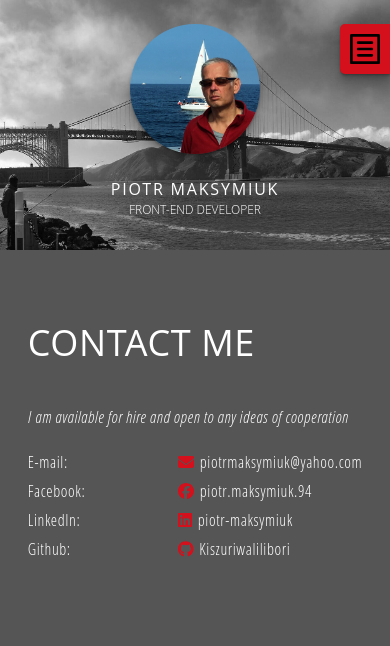
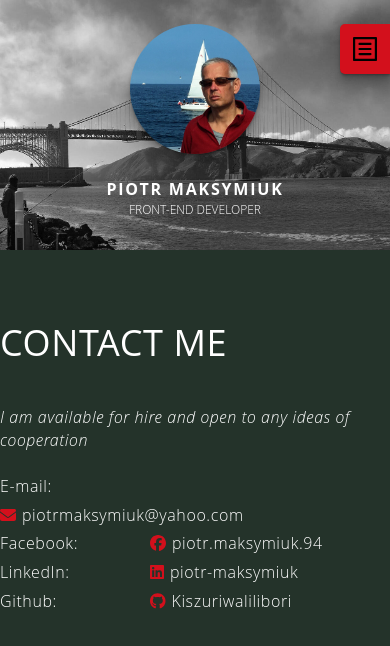
Before and after one commit to Kiszuriwalilibori/PortfolioNext, a Next.js app: page /contact in a window 390 px wide. Shown: the top 646 px of the page. Built offline with nearby package versions, Linux system fonts and the light colour scheme.

Commit message:
aboutme and contact basically ok

```diff
--- a/pages/contact.tsx
+++ b/pages/contact.tsx
@@ -1,7 +1,7 @@
 import Content from "../src/components/contact/content";
+import MobileHeader from "../src/components/headerMobile";
 import { useBreakpoints } from "../contexts/ViewPortProvider";
 import { Contacts } from "../types";
-import MobileHeader from "../src/components/headerMobile";
 
 const small = new Set<string>(["mobile", "phablet"]);
 
@@ -19,7 +19,7 @@ export default function Contact(props: Props) {
         <section className="contact">
             {/* {small.has(desktopSize) && <MobileHeader route={"contact"} />} */}
 
-            <article className={small.has(desktopSize) ? "contact__content-mobile" : "contact__content-above-mobile"}>
+            <article className="contact__content">
                 <Content data={data} title={title} />
             </article>
         </section>
--- a/src/components/header/navbar.tsx
+++ b/src/components/header/navbar.tsx
@@ -1,5 +1,6 @@
 import Link from "./link";
 import { MouseEventHandler, useId } from "react";
+import MenuToggler from "./menuToggler";
 
 const links = ["aboutme", "skills", "projects", "contact"];
 
--- a/styles/_contact.scss
+++ b/styles/_contact.scss
@@ -14,6 +14,33 @@
 .contact {
     @extend .section;
     background: url(../public/backgrounds/contact.jpg) top right no-repeat;
+
+    &__content {
+        display: flex;
+        justify-content: center;
+        @include mobile {
+            padding-top: $grid;
+            height: calc(100vh - $header-mobile-height);
+            font-weight: 200;
+            letter-spacing: 0.6px;
+            margin-top: $header-mobile-height;
+            background-color: $greyish;
+            background-color: #24332a;
+            color: white;
+        }
+        @include above-mobile {
+            position: absolute;
+            left: 25%;
+            right: 0;
+            width: 75%;
+            min-height: 100vh;
+            align-items: center;
+            & p {
+                @include media-sm {
+                    font-size: 16px;
+                }
+            }
+        }
         & .wrapper {
             display: flex;
             align-items: flex-start;
@@ -52,35 +79,6 @@
                     & a span {
                         padding-left: 6px;
                     }
-            }
-        }
-    }
-    &__content {
-        &-mobile {
-            display: flex;
-            justify-content: center;
-            padding-top: $grid;
-            line-height: 1.4;
-            font-stretch: condensed;
-
-            height: calc(100vh - $header-mobile-height);
-            font-weight: 200;
-            letter-spacing: 0.6px;
-
-            margin-top: $header-mobile-height;
-            background-color: #555;
-            color: white;
-        }
-        &-above-mobile {
-            @extend .content-above-mobile;
-            min-height: 100vh;
-            display: flex;
-            justify-content: center;
-            align-items: center;
-
-            & p {
-                @include media-sm {
-                    font-size: 16px;
                 }
             }
         }
--- a/styles/_headerMobile.scss
+++ b/styles/_headerMobile.scss
@@ -18,7 +18,7 @@
         top: $mobile-top-distance;
         padding-left: $mobile-padding;
         font-size: 22px;
-        font-weight: 500;
+        font-weight: 700;
         text-transform: uppercase;
 
         @include media-xsm {
--- a/styles/_variables.scss
+++ b/styles/_variables.scss
@@ -2,9 +2,10 @@ $text-dark-color: #001820;
 $text-lighter-color: #d3101c;
 
 $sidebar-background-color: rgba(145, 13, 13, 0.8);
-$mobile-aboutme-background-color: #4d4e41; //#24332A
+$mobile-background-color: #24332a; //#4d4e41;
 $rest-background-color: rgb(67, 96, 29);
 $whitish: rgba(255, 255, 255, 0.65);
+$greyish: #555;
 
 $font-raleway: "Raleway", sans-serif; //
 $font-open-sans: "Open Sans", sans-serif; //
--- a/styles/style.css
+++ b/styles/style.css
@@ -340,7 +340,7 @@ body {
   overflow-y: auto;
 }
 
-.content-above-mobile, .contact__content-above-mobile, .aboutme__content-above-mobile {
+.content-above-mobile, .aboutme__content-above-mobile {
   position: absolute;
   left: 25%;
   right: 0;
@@ -391,17 +391,17 @@ body {
     opacity: 1;
   }
 }
-.white-paragraph, .aboutme__content-above-mobile, .aboutme__content-mobile {
+.white-paragraph, .aboutme__content-above-mobile {
   color: #fff;
   font-family: "Raleway";
   text-shadow: 1px 1px 2px rgba(0, 0, 0, 0.6);
   font-size: 17px;
 }
-.white-paragraph p, .aboutme__content-above-mobile p, .aboutme__content-mobile p {
+.white-paragraph p, .aboutme__content-above-mobile p {
   padding: 7.5px 0;
 }
 @media (max-width: 576px) {
-  .white-paragraph, .aboutme__content-above-mobile, .aboutme__content-mobile {
+  .white-paragraph, .aboutme__content-above-mobile {
     line-height: 1.2;
   }
 }
@@ -434,6 +434,10 @@ body {
   font-weight: 700;
   text-transform: capitalize;
   padding-left: 15px;
+}
+.btn-normal img {
+  width: 24px;
+  height: 24px;
 }
 .btn-hamburger {
   position: fixed;
@@ -507,7 +511,9 @@ body {
   background: url(../public/backgrounds/aboutme.jpg) top right no-repeat;
 }
 .aboutme__content-mobile {
-  line-height: 1.4;
+  font-weight: 200;
+  letter-spacing: 0.6px;
+  line-height: 1.8;
   font-stretch: condensed;
   display: block;
   min-height: 100vh;
@@ -517,7 +523,12 @@ body {
   padding-right: 24px;
   padding-bottom: 30px;
   margin-top: 250px;
-  background-color: #4d4e41;
+  background-color: #24332a;
+  color: white;
+  padding: 45px 40px 45px 40px;
+}
+.aboutme__content-mobile p {
+  margin: 20px 0;
 }
 .aboutme__content-above-mobile {
   padding-left: 24px;
@@ -602,20 +613,51 @@ body {
 .contact {
   background: url(../public/backgrounds/contact.jpg) top right no-repeat;
 }
-.contact .wrapper {
+.contact__content {
+  display: flex;
+  justify-content: center;
+}
+@media (max-width: 767px) {
+  .contact__content {
+    padding-top: 30px;
+    height: calc(100vh - 250px);
+    font-weight: 200;
+    letter-spacing: 0.6px;
+    margin-top: 250px;
+    background-color: #555;
+    background-color: #24332a;
+    color: white;
+  }
+}
+@media (min-width: 768px) {
+  .contact__content {
+    position: absolute;
+    left: 25%;
+    right: 0;
+    width: 75%;
+    min-height: 100vh;
+    align-items: center;
+  }
+}
+@media (min-width: 768px) and (min-width: 576px) and (max-width: 767px) {
+  .contact__content p {
+    font-size: 16px;
+  }
+}
+.contact__content .wrapper {
   display: flex;
   align-items: flex-start;
   flex-direction: column;
 }
 @media (min-width: 768px) {
-  .contact .wrapper {
+  .contact__content .wrapper {
     background-color: rgba(255, 255, 255, 0.65);
     padding: 30px;
     box-shadow: 0 1px 1px rgba(0, 0, 0, 0.12), 0 2px 2px rgba(0, 0, 0, 0.12), 0 4px 4px rgba(0, 0, 0, 0.12), 0 8px 8px rgba(0, 0, 0, 0.12), 0 16px 16px rgba(0, 0, 0, 0.12);
     justify-content: center;
   }
 }
-.contact .wrapper h2 {
+.contact__content .wrapper h2 {
   line-height: 1;
   font-size: 36px;
   font-weight: 400;
@@ -623,50 +665,26 @@ body {
   padding-bottom: 45px;
   padding-top: 45px;
 }
-.contact .wrapper dl {
+.contact__content .wrapper dl {
   line-height: 1.8;
   padding-top: 20px;
 }
-.contact .wrapper dl dt {
+.contact__content .wrapper dl dt {
   display: block;
   clear: both;
   width: 150px;
   float: left;
 }
-.contact .wrapper dl dd {
+.contact__content .wrapper dl dd {
   display: block;
   margin: 0;
   float: left;
 }
-.contact .wrapper dl dd svg {
+.contact__content .wrapper dl dd svg {
   color: #d3101c;
 }
-.contact .wrapper dl dd a span {
+.contact__content .wrapper dl dd a span {
   padding-left: 6px;
-}
-.contact__content-mobile {
-  display: flex;
-  justify-content: center;
-  padding-top: 30px;
-  line-height: 1.4;
-  font-stretch: condensed;
-  height: calc(100vh - 250px);
-  font-weight: 200;
-  letter-spacing: 0.6px;
-  margin-top: 250px;
-  background-color: #555;
-  color: white;
-}
-.contact__content-above-mobile {
-  min-height: 100vh;
-  display: flex;
-  justify-content: center;
-  align-items: center;
-}
-@media (min-width: 576px) and (max-width: 767px) {
-  .contact__content-above-mobile p {
-    font-size: 16px;
-  }
 }
 .contact .mobile-header {
   display: block;
@@ -783,7 +801,7 @@ body {
   top: 24px;
   padding-left: 12px;
   font-size: 22px;
-  font-weight: 500;
+  font-weight: 700;
   text-transform: uppercase;
 }
 @media (max-width: 576px) {
```
Also changed, not shown: src/components/aboutme/index.tsx (+6 -3 lines), styles/_aboutme.scss (+14 -3 lines), styles/_mixins.scss (+0 -11 lines), 1 other file (tests, documents, lock files or other folders). Lines whose indentation alone changed are shown as unchanged.
